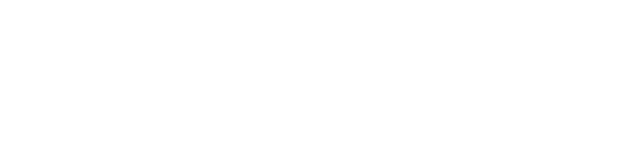
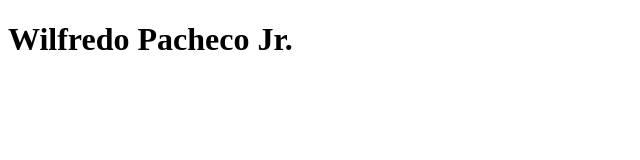
Before and after one commit to therealwilfredo/se25105, a plain HTML site: page index.html in a window 1280 px wide. Shown: the whole page, without its empty margins (0-640 px from the left). Drawn offline with Linux system fonts and the light colour scheme.

Commit message:
put name and title in heading

```diff
--- a/index.html
+++ b/index.html
@@ -2,9 +2,9 @@
 <html lang="en">
 <head>
     <meta charset="UTF-8">
-    <title>Title</title>
+    <title>Wilfredo Pacheco Jr.</title>
 </head>
 <body>
-
+<h1>Wilfredo Pacheco Jr.</h1>
 </body>
 </html>
```
